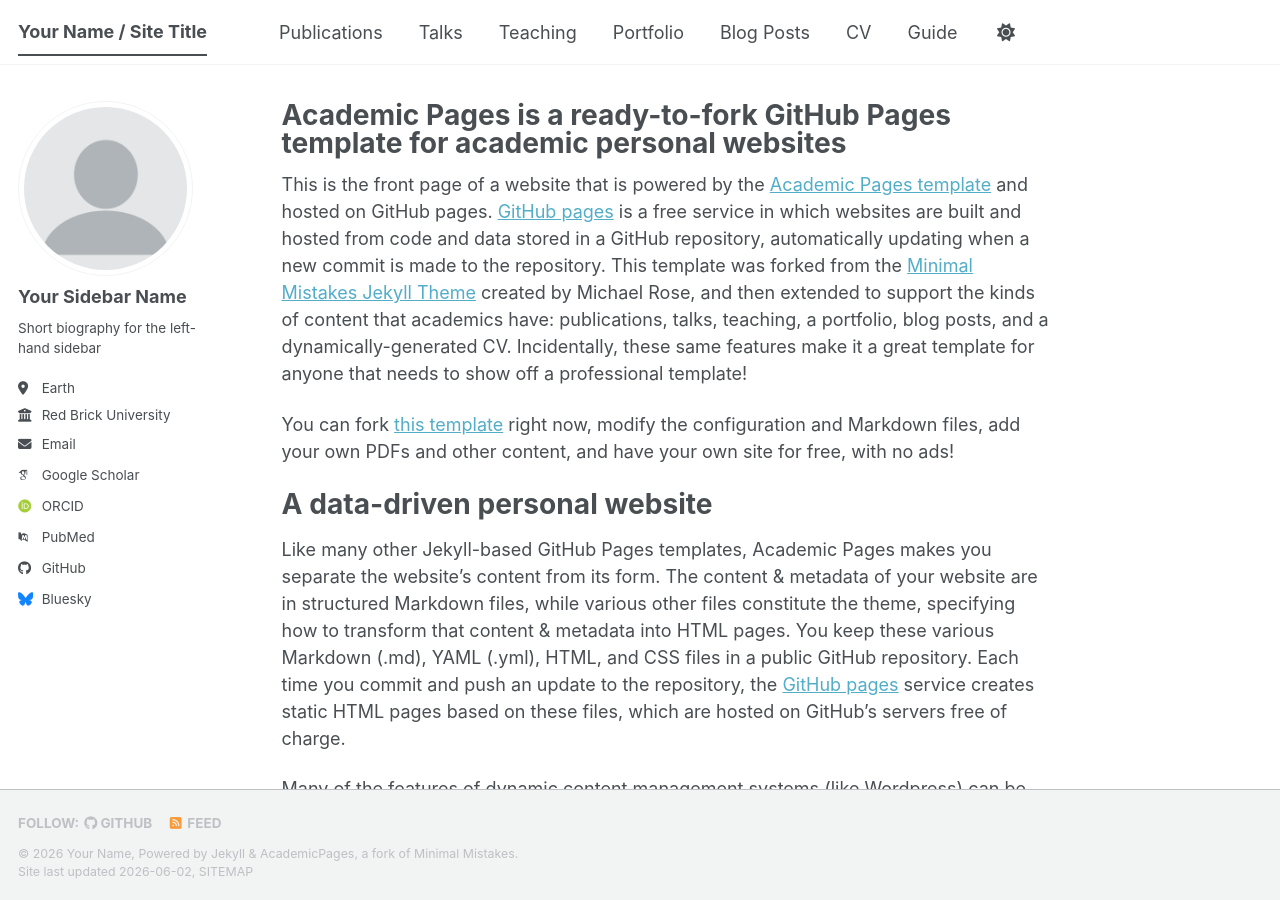
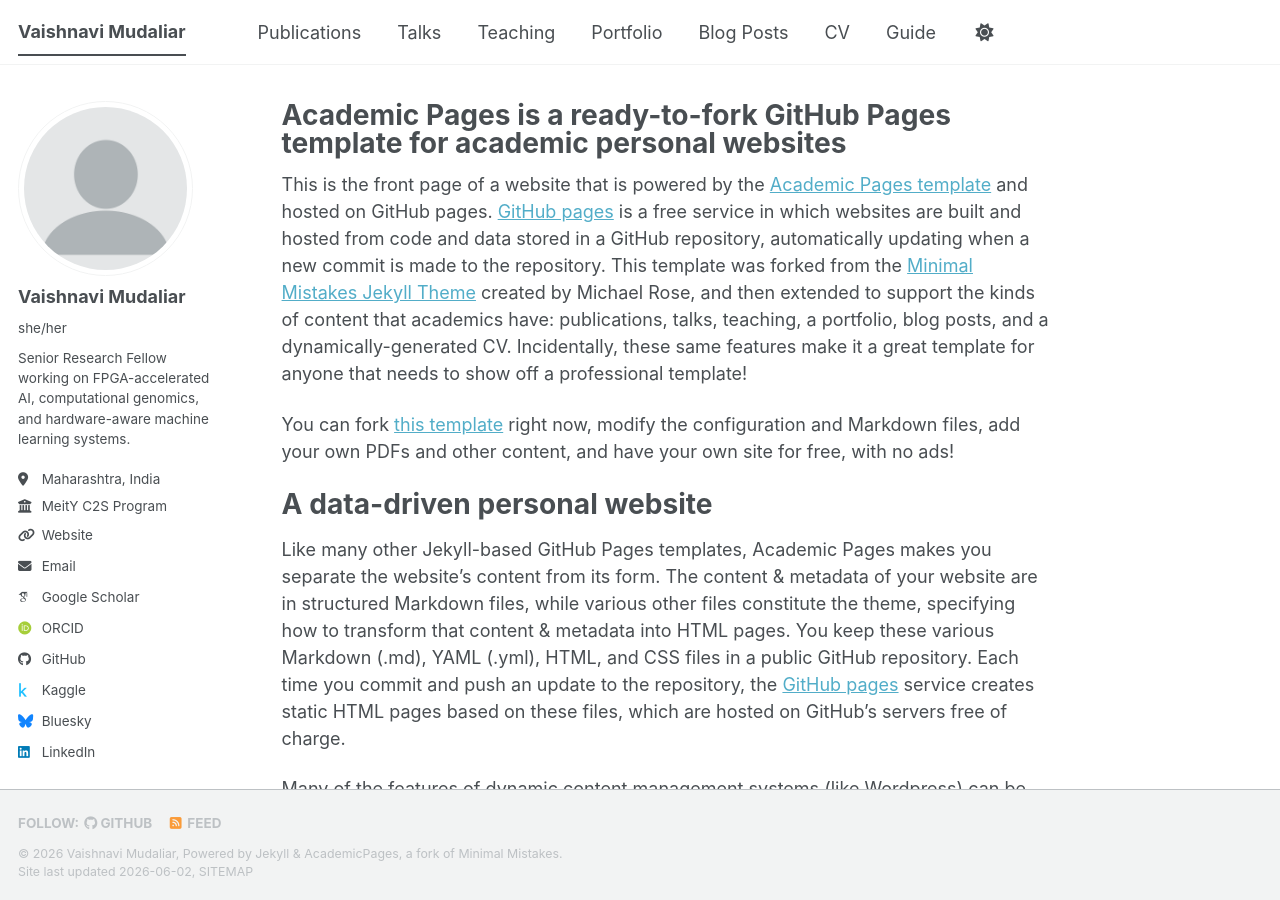
Before and after one commit to VaishnaviMudaliar/VaishnaviMudaliar.github.io, a Jekyll site: the page built from _pages/about.md, in a window 1280 px wide and 900 px high. Built offline with Jekyll 4.4.1, drawn with Linux system fonts in a browser that asks for light colours; some web fonts are replaced; a script bundle is joined from its source files by our own code; library files that are not in the unit come from our copies.

Commit message:
Update _config.yml

```diff
--- a/_config.yml
+++ b/_config.yml
@@ -8,40 +8,44 @@
 
 # Basic Site Settings
 locale                   : "en-US"
-site_theme               : "default" # The available themes options are "default", "air", "sunrise", "mint", "dirt" and "contrast"
-title                    : "Your Name / Site Title"
+site_theme               : "default"
+
+title                    : "Vaishnavi Mudaliar"
 title_separator          : "-"
-name                     : &name "Your Name"
-description              : &description "Your Name's academic portfolio"   # Update this with a general description of your site, this is the default if not overridden by a page
-url                      : https://academicpages.github.io # The base hostname & protocol for your site e.g. "https://[your GitHub username].github.io",
-                                                           # or if you already have some other page hosted on Github then use "https://[your GitHub username].github.io/[Your Repo Name]"
-baseurl                  : "" # the subpath of your site, e.g. "/blog"
-repository               : "academicpages/academicpages.github.io"
+name                     : &name "Vaishnavi Mudaliar"
 
+description              : &description "Senior Research Fellow working on Hardware-Aware AI, FPGA Acceleration, Computational Genomics, and Edge Intelligence."
+
+url                      : "https://vaishnavimudaliar.github.io"
+
+baseurl                  : ""
+
+repository               : "VaishnaviMudaliar/VaishnaviMudaliar.github.io"
 # Site Author - The following control what appear as part of the author content on the side bar.
 #               If a field is blank the icon and link will not appear, otherwise it will be shown.
 #               Additional customization can be done by editing /_includes/author-profile.html
+
 author:
   # Biographic information
   avatar           : "profile.png"
-  name             : "Your Sidebar Name"
-  pronouns         : # example: "she/her"
-  bio              : "Short biography for the left-hand sidebar"
-  location         : "Earth"
-  employer         : "Red Brick University"
-  uri              : # URL
-  email            : "none@example.org"
+  name             : "Vaishnavi Mudaliar"
+  pronouns         : "she/her"
+  bio              : "Senior Research Fellow working on FPGA-accelerated AI, computational genomics, and hardware-aware machine learning systems."
+  location         : "Maharashtra, India"
+  employer         : "MeitY C2S Program"
+  uri              : "https://vaishnavimudaliar.github.io"
+  email            : "vaishnavi.mudaliar@cumminscollege.in"
 
   # Academic websites
   academia         : # URL
   arxiv            : # URL - Update with the correct link to your profile
-  googlescholar    : "https://scholar.google.com/citations?user=PS_CX0AAAAAJ"
+  googlescholar    : "https://scholar.google.com/citations?user=kCX0XiEAAAAJ&hl=en&authuser=2"
   inspire-hep      : # URL
   impactstory      : # URL
-  orcid            : "https://orcid.org/yourorcidurl"
+  orcid            : "https://orcid.org/0009-0000-1697-1424"
   semantic         : # URL
   ssrn             : # URL
-  pubmed           : "https://www.ncbi.nlm.nih.gov/pubmed/?term=john+snow"
+  pubmed           :
   researchgate     : # URL
   scopus           : # URL
   zotero           : # URL
@@ -51,8 +55,8 @@ author:
   bitbucket        : # Username - Update with your username on the site
   codepen          : # Username
   dribbble         : # Username
-  github           : "academicpages"
-  kaggle           : # Username
+  github           : "VaishnaviMudaliar"
+  kaggle           : "vaishnavimudaliar"
   stackoverflow    : # User number or user number and name (i.e., use "1" or "1/jeff-atwood")
 
   # Social media
@@ -66,7 +70,8 @@ author:
   keybase          : # Username
   instagram        : # Username
   lastfm           : # Username
-  linkedin         : # Username
+  linkedin         : vaishnavi-mudaliar-20626a157
+  github_username  : VaishnaviMudaliar
   mastodon         : # URL
   medium           : # URL
   pinterest        : # Username
@@ -84,8 +89,6 @@ author:
 
 # Publication Category - The following the list of publication categories and their headings
 publication_category:
-  books:
-    title: 'Books'
   manuscripts:
     title: 'Journal Articles'
   conferences:
```
